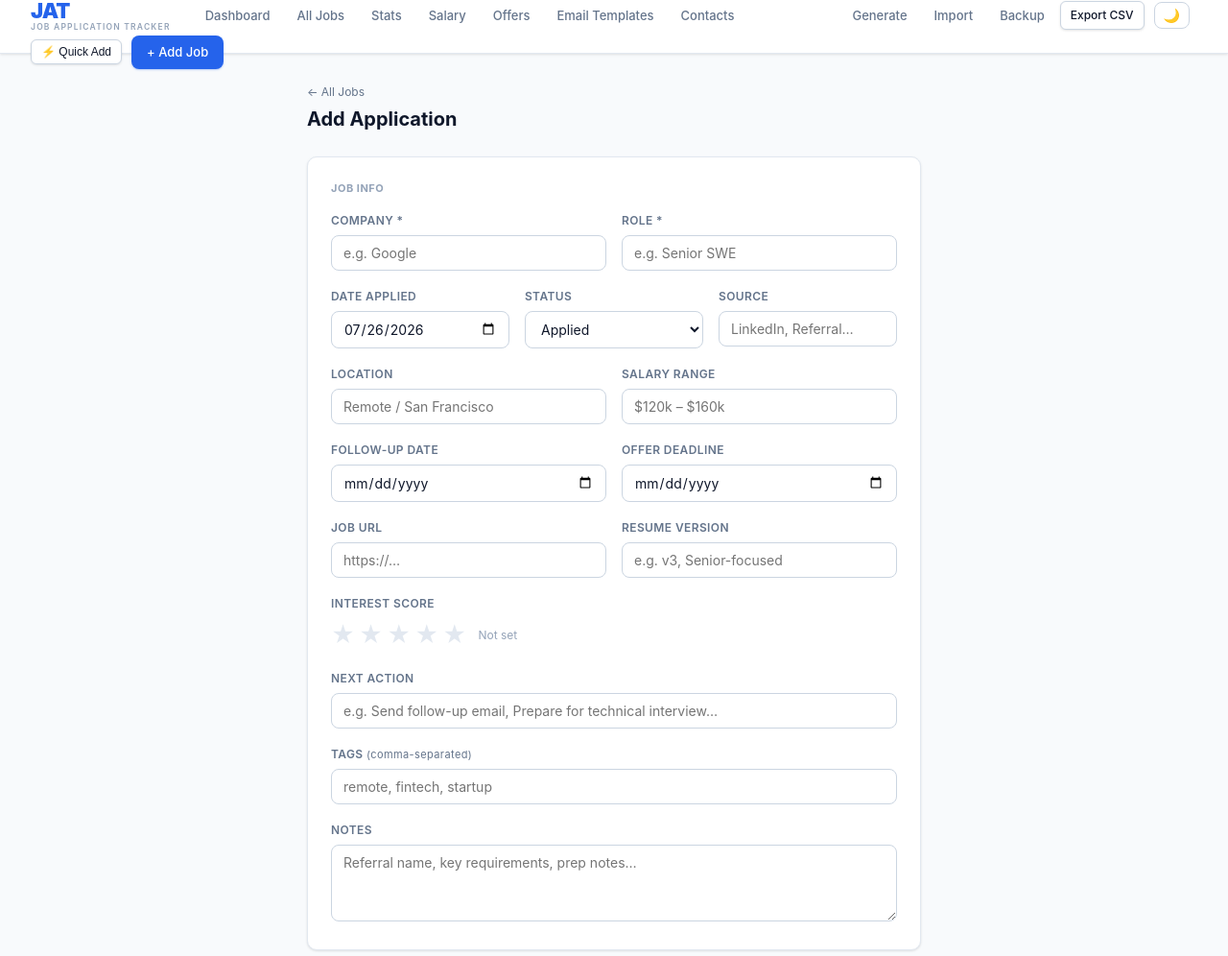
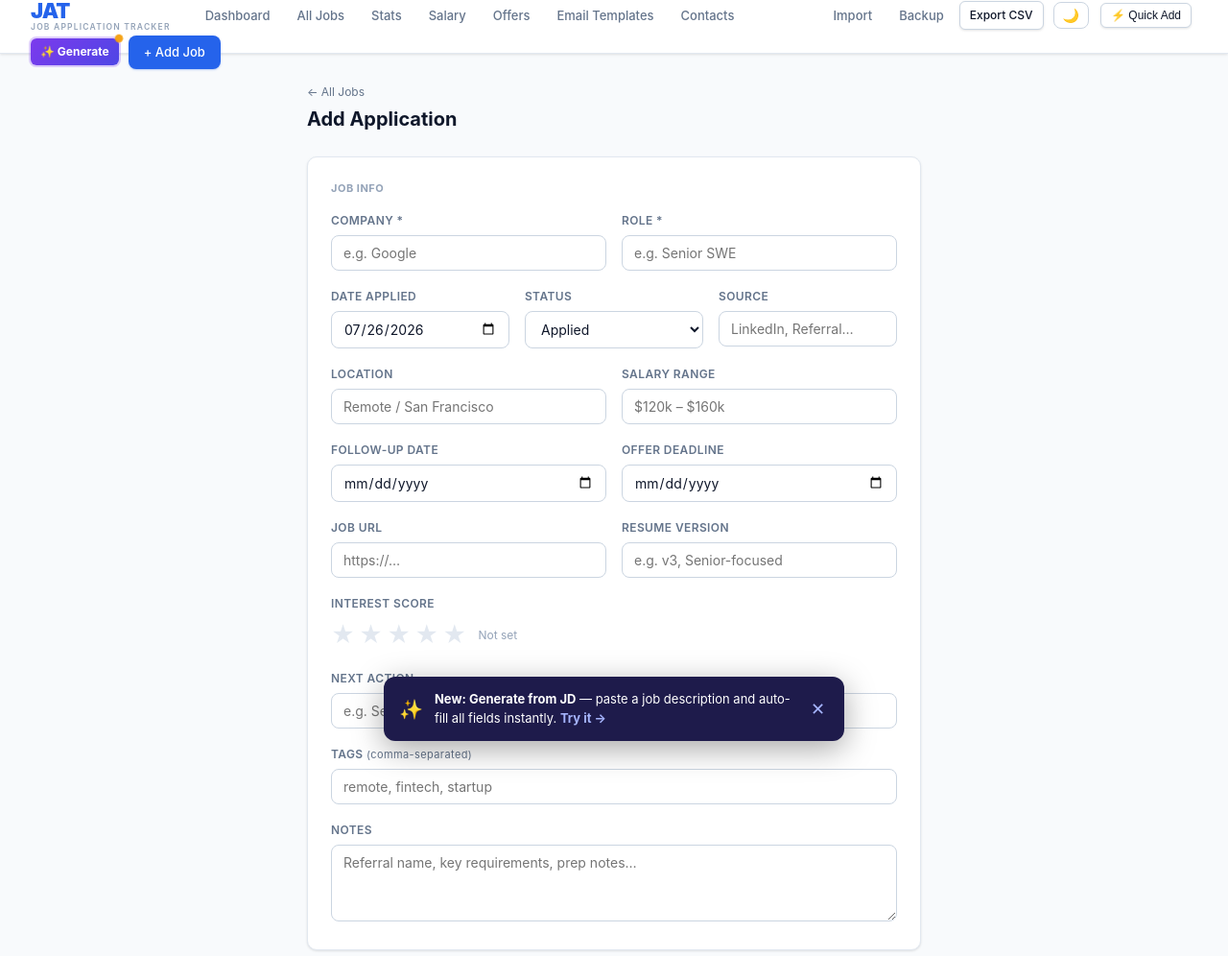
Before and after one commit to sananakther6642/JobApplicatonTracker, a Flask app: page /add in a window 1280 px wide. Shown: the top 996 px of the page at 96% size. Run offline with Flask 3, Linux system fonts and the light colour scheme.

Commit message:
Highlight Generate button in nav, add first-visit tip popup, G shortcut
- Generate btn: purple gradient, amber pulse dot, sits beside Add Job
- First-visit tip: bottom banner with link to /generate, dismissed to localStorage
- Keyboard shortcut G -> /generate
- README: G shortcut added, Generate listed in UX features

```diff
--- a/templates/base.html
+++ b/templates/base.html
@@ -252,6 +252,11 @@
   #toast-container { position:fixed; bottom:80px; right:24px; z-index:200; display:flex; flex-direction:column; gap:8px; }
   .toast { background:var(--text); color:var(--white); padding:12px 16px; border-radius:8px; font-size:13px; display:flex; align-items:center; gap:12px; box-shadow:var(--shadow-md); animation: slideIn 0.2s ease; min-width:280px; }
   @keyframes slideIn { from { transform:translateX(100%); opacity:0; } to { transform:translateX(0); opacity:1; } }
+  @keyframes pulse-dot { 0%,100% { transform:scale(1); opacity:1; } 50% { transform:scale(1.5); opacity:.6; } }
+  #gen-tip { position:fixed;bottom:28px;left:50%;transform:translateX(-50%);z-index:9999;background:#1e1b4b;color:#fff;padding:14px 20px 14px 16px;border-radius:12px;font-size:13px;display:flex;align-items:center;gap:12px;box-shadow:0 8px 32px rgba(0,0,0,.35);max-width:480px;width:calc(100vw - 48px);animation:slideIn .35s ease; }
+  #gen-tip a { color:#a5b4fc;font-weight:700;text-decoration:none; }
+  #gen-tip a:hover { color:#c7d2fe; }
+  #gen-tip-close { background:none;border:none;color:#a5b4fc;font-size:18px;cursor:pointer;line-height:1;padding:0 0 0 4px;flex-shrink:0; }
   .toast-undo { background:none; border:1px solid rgba(255,255,255,.4); color:var(--white); border-radius:5px; padding:3px 10px; cursor:pointer; font-size:12px; font-weight:600; }
   .toast-close { background:none; border:none; color:rgba(255,255,255,.6); cursor:pointer; font-size:16px; padding:0 2px; margin-left:auto; line-height:1; }
 
@@ -289,17 +294,30 @@
   <a href="{{ url_for('email_templates') }}" class="nav-link {% if request.endpoint == 'email_templates' %}active{% endif %}">Email Templates</a>
   <a href="{{ url_for('contacts') }}" class="nav-link {% if request.endpoint in ['contacts','edit_contact'] %}active{% endif %}">Contacts</a>
   <span class="spacer"></span>
-  <a href="{{ url_for('generate_job') }}" class="nav-link {% if request.endpoint == 'generate_job' %}active{% endif %}" title="Generate from JD">Generate</a>
   <a href="{{ url_for('import_csv') }}" class="nav-link {% if request.endpoint == 'import_csv' %}active{% endif %}" title="Import CSV">Import</a>
   <a href="{{ url_for('restore_db') }}" class="nav-link {% if request.endpoint == 'restore_db' %}active{% endif %}" title="Backup &amp; Restore">Backup</a>
   <a href="{{ url_for('export_csv') }}" class="btn btn-secondary btn-sm" style="margin-right:6px">Export CSV</a>
   <button class="dark-toggle" id="darkToggle" onclick="toggleDark()" title="Toggle dark mode">🌙</button>
   <button class="btn btn-secondary btn-sm" onclick="openQuickAdd()" title="Quick Add (Q)" style="margin-right:6px">⚡ Quick Add</button>
+  <a href="{{ url_for('generate_job') }}" class="btn btn-sm" id="gen-btn"
+     title="Generate from JD (G)"
+     style="margin-right:6px;background:linear-gradient(135deg,#7c3aed,#4f46e5);color:#fff;font-weight:700;border:none;box-shadow:0 0 0 2px rgba(124,58,237,.25);position:relative">
+    ✨ Generate
+    {% if request.endpoint != 'generate_job' %}<span id="gen-pulse" style="position:absolute;top:-4px;right:-4px;width:8px;height:8px;background:#f59e0b;border-radius:50%;animation:pulse-dot 1.6s ease-in-out infinite"></span>{% endif %}
+  </a>
   <a href="{{ url_for('add_job') }}" class="btn btn-primary" title="Add Job (N)">+ Add Job</a>
 </nav>
 
 <!-- Toast container -->
 <div id="toast-container"></div>
+
+<!-- Generate tip popup (first visit only) -->
+<div id="gen-tip" style="display:none">
+  <span style="font-size:20px;flex-shrink:0">✨</span>
+  <span><strong>New: Generate from JD</strong> — paste a job description and auto-fill all fields instantly.
+    <a href="{{ url_for('generate_job') }}">Try it →</a></span>
+  <button id="gen-tip-close" onclick="dismissGenTip()" title="Dismiss">✕</button>
+</div>
 
 <!-- Quick Add Modal -->
 <div id="quick-add-modal" style="display:none;position:fixed;inset:0;z-index:300;background:rgba(0,0,0,.4);align-items:center;justify-content:center">
@@ -469,12 +487,26 @@
   if (['INPUT','TEXTAREA','SELECT'].includes(document.activeElement.tagName)) return;
   if (e.key === 'n' || e.key === 'N') window.location.href = '/add';
   if (e.key === 'q' || e.key === 'Q') openQuickAdd();
+  if (e.key === 'g' || e.key === 'G') window.location.href = '/generate';
   if (e.key === 'd' || e.key === 'D') window.location.href = '/';
   if (e.key === 'j' || e.key === 'J') window.location.href = '/applications';
   if (e.key === 's' || e.key === 'S') window.location.href = '/stats';
   if (e.key === 'Escape') {
     document.querySelectorAll('.status-dropdown').forEach(d => d.remove());
     closeQuickAdd();
+  }
+});
+
+// Generate tip — show once until dismissed
+function dismissGenTip() {
+  localStorage.setItem('genTipDismissed', '1');
+  const el = document.getElementById('gen-tip');
+  if (el) { el.style.opacity='0'; el.style.transition='opacity .3s'; setTimeout(()=>el.remove(),300); }
+}
+document.addEventListener('DOMContentLoaded', () => {
+  if (!localStorage.getItem('genTipDismissed')) {
+    const el = document.getElementById('gen-tip');
+    if (el) setTimeout(() => el.style.display='flex', 800);
   }
 });
 
```
Also changed, not shown: README.md.
